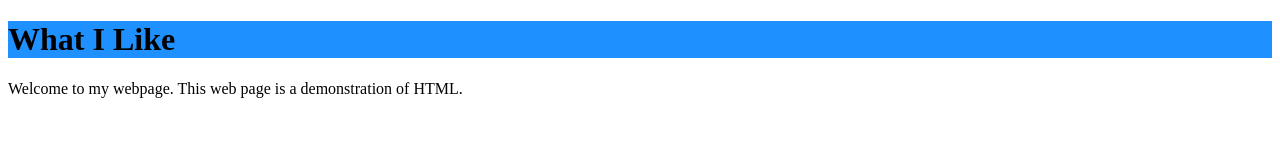
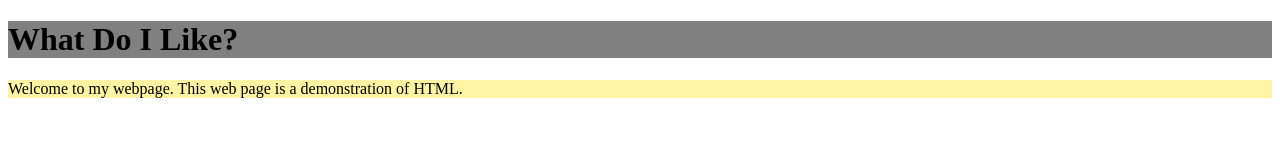
Before and after one commit to E-Perko/Math-Website, a plain HTML site: page index.html in a window 1280 px wide. Drawn offline with Linux system fonts and the light colour scheme.

Commit message:
Update index.html

```diff
--- a/index.html
+++ b/index.html
@@ -1,12 +1,19 @@
 <!DOCTYPE html>
 <html>
+  <style>
+    div {
+      background-color: #FFF4A3;
+    }
+  </style>
   <head>
     <title>What I like</title>
   </head>
   <body>
-    <h1 style="background-color:DodgerBlue;">What I Like</h1>
-    <p>
+    <h1 style="background-color:Gray;">What Do I Like?</h1>
+    <div>
+      <p>
         Welcome to my webpage. This web page is a demonstration of HTML.
-    </p>
+      </p>
+    </div>
   </body>
 </html>
```
